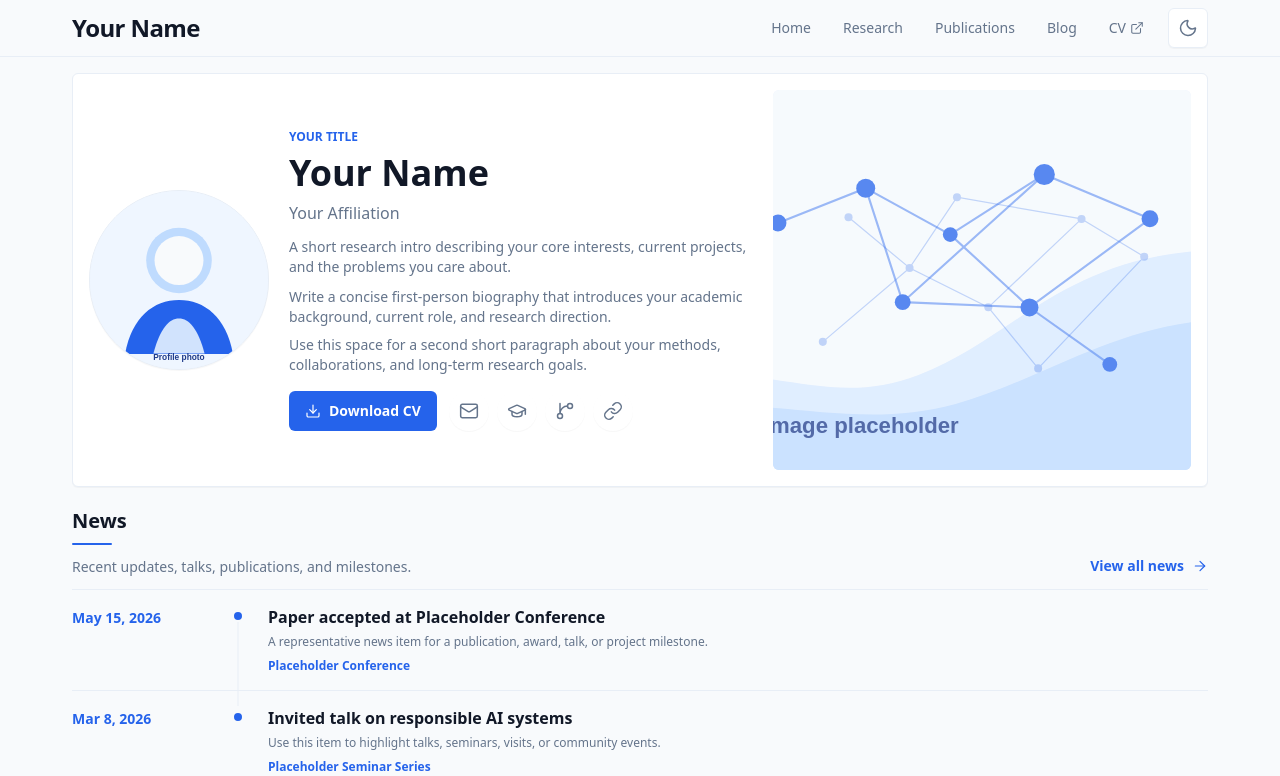
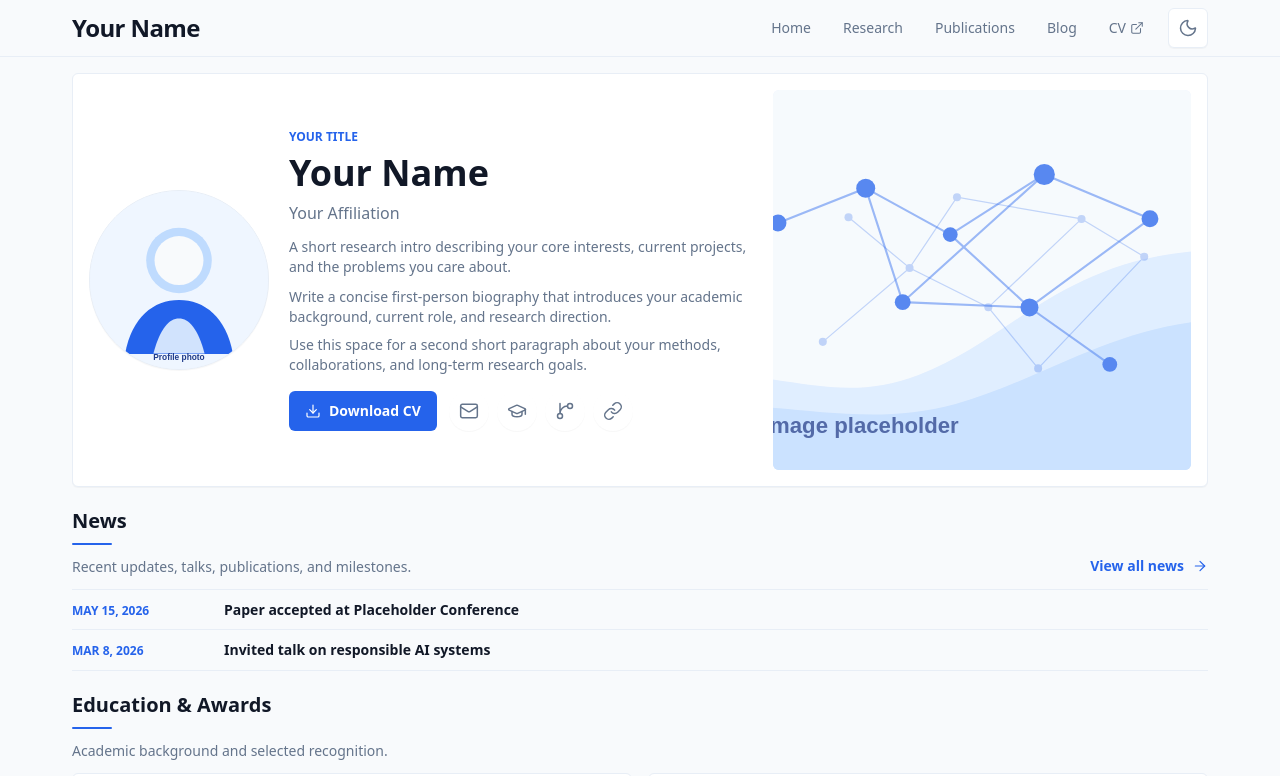
Before and after one commit to mtplayground/chen-hatti-f810-personal-site, a Next.js app: page / in a window 1280 px wide. Shown: the top 776 px of the page. Built offline with nearby package versions, Linux system fonts and the light colour scheme.

Commit message:
feat: Simplify News to single-line rows

```diff
--- a/components/sections/news-timeline-section.tsx
+++ b/components/sections/news-timeline-section.tsx
@@ -1,5 +1,4 @@
 import { siteContent } from "../../data/config";
-import type { ContentLink, NewsItem } from "../../data/types";
 import { SectionHeading, ViewAllLink } from "../ui";
 
 function formatNewsDate(date: string) {
@@ -9,10 +8,6 @@ function formatNewsDate(date: string) {
     year: "numeric",
     timeZone: "UTC"
   }).format(new Date(`${date}T00:00:00Z`));
-}
-
-function getVenueLink(item: NewsItem): ContentLink | undefined {
-  return item.links?.[0];
 }
 
 export function NewsTimelineSection() {
@@ -27,63 +22,23 @@ export function NewsTimelineSection() {
       />
 
       <ol className="border-y border-academic-border dark:border-academic-dark-border">
-        {news.map((item, index) => {
-          const venueLink = getVenueLink(item);
-          const isLast = index === news.length - 1;
-
-          return (
+        {news.map((item) => (
           <li
-              className="grid gap-3 border-b border-academic-border py-card last:border-b-0 sm:grid-cols-[8.5rem_1.75rem_minmax(0,1fr)] sm:gap-card dark:border-academic-dark-border"
+            className="grid gap-2 border-b border-academic-border py-2.5 last:border-b-0 sm:grid-cols-[8.5rem_minmax(0,1fr)] sm:items-baseline sm:gap-card dark:border-academic-dark-border"
             key={item.id}
           >
             <time
-                className="text-sm font-semibold text-academic-accent dark:text-academic-dark-accent sm:pt-0.5"
+              className="text-xs font-semibold uppercase tracking-normal text-academic-accent dark:text-academic-dark-accent"
               dateTime={item.date}
             >
               {formatNewsDate(item.date)}
             </time>
 
-              <div className="relative hidden justify-center sm:flex" aria-hidden="true">
-                {!isLast ? (
-                  <span className="absolute left-1/2 top-4 h-[calc(100%+1rem)] w-px -translate-x-1/2 bg-academic-border dark:bg-academic-dark-border" />
-                ) : null}
-                <span className="mt-1 h-3 w-3 rounded-full border-2 border-academic-bg-subtle bg-academic-accent dark:border-academic-dark-bg dark:bg-academic-dark-accent" />
-              </div>
-
-              <div className="relative pl-6 sm:pl-0">
-                <span
-                  aria-hidden="true"
-                  className="absolute left-0 top-2 h-3 w-3 rounded-full border-2 border-academic-bg-subtle bg-academic-accent sm:hidden dark:border-academic-dark-bg dark:bg-academic-dark-accent"
-                />
-                <h3 className="text-base font-semibold leading-snug text-academic-text dark:text-academic-dark-text">
+            <h3 className="text-sm font-semibold leading-snug text-academic-text dark:text-academic-dark-text">
               {item.title}
             </h3>
-                {item.description ? (
-                  <p className="mt-1.5 text-xs text-academic-muted dark:text-academic-dark-muted">
-                    {item.description}
-                  </p>
-                ) : null}
-                {item.venue ? (
-                  <p className="mt-2 text-xs">
-                    {venueLink ? (
-                      <a
-                        aria-label={venueLink.ariaLabel}
-                        className="font-semibold text-academic-accent no-underline transition-colors hover:text-academic-accent-hover dark:text-academic-dark-accent dark:hover:text-academic-dark-accent-hover"
-                        href={venueLink.href}
-                      >
-                        {item.venue}
-                      </a>
-                    ) : (
-                      <span className="font-semibold text-academic-accent dark:text-academic-dark-accent">
-                        {item.venue}
-                      </span>
-                    )}
-                  </p>
-                ) : null}
-              </div>
           </li>
-          );
-        })}
+        ))}
       </ol>
     </section>
   );
```
Lines whose indentation alone changed are shown as unchanged.
